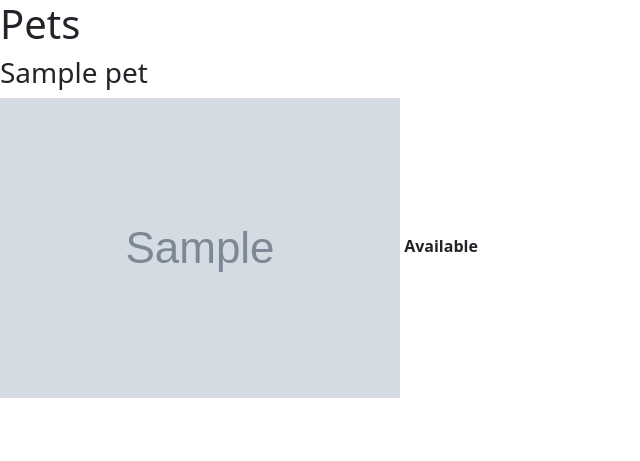
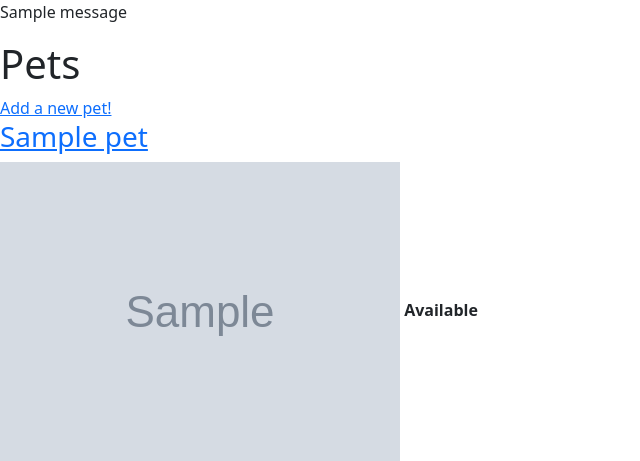
Before and after one commit to amathew195/flask-adopt, a Flask app: page / in a window 1280 px wide. Shown: the top 461 px of the page, without its empty margins (0-640 px from the left). Run offline with Flask 3, Linux system fonts and the light colour scheme; tables that the repository leaves empty hold one stand-in row (values such as "Sample post"); grey boxes marked "Sample" are stand-in pictures; one stand-in notice (Sample message) is shown.

Commit message:
part 1 finished

```diff
--- a/app.py
+++ b/app.py
@@ -3,7 +3,7 @@
 from flask import Flask, render_template, redirect, flash, request
 
 from flask_debugtoolbar import DebugToolbarExtension
-from forms import AddPetForm
+from forms import AddPetForm, EditPetForm
 from models import db, connect_db, Pet
 
 app = Flask(__name__)
@@ -23,15 +23,18 @@ db.create_all()
 
 toolbar = DebugToolbarExtension(app)
 
+
 @app.get('/')
 def show_homepage():
     """ Renders html to show pets list """
     pets = Pet.query.all()
     return render_template('homepage.html', pets=pets)
 
+
 @app.route('/add', methods=['GET', 'POST'])
 def add_pet():
-    """ Pet add form; handles adding a pet """
+    """ Pet add form; handles adding a pet. When a new
+    pet is added, redirects user to pet list page"""
 
     form = AddPetForm()
 
@@ -43,14 +46,14 @@ def add_pet():
         notes = form.notes.data
 
         pet = Pet(
-                name=name,
-                species=species,
-                photo_url=photo_url,
-                age=age,
-                notes=notes)
+            name=name,
+            species=species,
+            photo_url=photo_url,
+            age=age,
+            notes=notes)
 
         db.session.add(pet)
-        db.commit()
+        db.session.commit()
         flash(f'Added {name} to Pet Directory')
         return redirect('/')
 
@@ -59,3 +62,29 @@ def add_pet():
             'pet_add_form.html',
             form=form
         )
+
+
+@app.route('/<int:pet_id>', methods=['GET', 'POST'])
+def show_pet_profile(pet_id):
+    """ Renders HTML to view pet profile. User can edit pet profile and
+    redirects user to the pet list"""
+
+    pet = Pet.query.get_or_404(pet_id)
+    form = EditPetForm(obj=pet)
+    # breakpoint()
+
+    if form.validate_on_submit():
+        pet.photo_url = form.photo_url.data
+        pet.notes = form.notes.data
+        availability = form.available.data
+        pet.available = True if availability == "True" else False
+        db.session.commit()
+        flash(f'{pet.name} has been updated!')
+        return redirect('/')
+
+    else:
+        return render_template(
+            'pet_profile.html',
+            pet=pet,
+            form=form
+        )
--- a/templates/base.html
+++ b/templates/base.html
@@ -12,6 +12,10 @@
 </head>
 
 <body>
+  {% for msg in get_flashed_messages() %}
+  <p>{{ msg }}</p>
+  {% endfor %}
+
   {% block content %}
 
   {% endblock%}
--- a/templates/homepage.html
+++ b/templates/homepage.html
@@ -5,11 +5,13 @@
 {% block content %}
 <h1>Pets</h1>
 
+<a href="/add">Add a new pet!</a>
+
 {% for pet in pets %}
 
 <div>
 
-  <h3>{{pet.name}}</h3>
+  <h3><a href="/{{pet.id}}">{{pet.name}}</a></h3>
   <img src="{{pet.photo_url}}" alt="">
   {% if pet.available %}
   <b>Available</b>
```
Also changed, not shown: forms.py (+29 -1 lines), models.py (+13 -10 lines), seed.py (+12 -12 lines), templates/pet_profile.html (added, +38 -0 lines).
